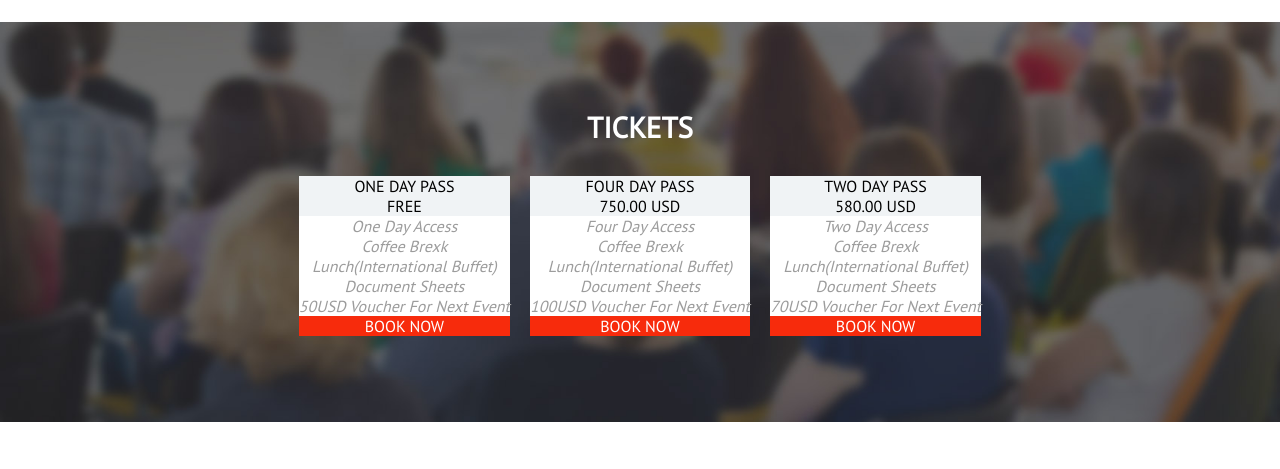
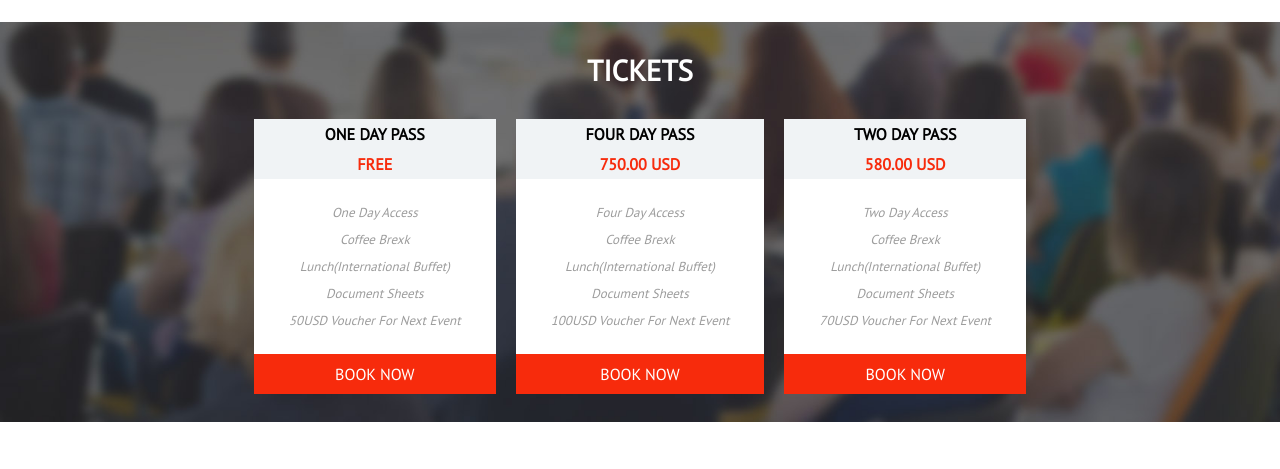
Before and after one commit to davidtrevor97/proj-html-vuejs, a plain HTML site: page index.html in a window 1280 px wide. Shown: the part 2740-3209 px from the top of the page. Drawn offline with nearby package versions, Linux system fonts and the light colour scheme.

Commit message:
commit 15

```diff
--- a/css/style.css
+++ b/css/style.css
@@ -120,6 +120,12 @@ button:hover{
 }
 #se5 .calendar > div:first-child > div:visited {
   background-color: #bf351f;
+}
+#se9 > div > div:hover{
+  transform: scale(1.05);
+  animation: 5s;
+  box-shadow: 5px 10px 8px #888888 ;
+  cursor: pointer;
 }
 #footer1 > *:hover{
   cursor: pointer;
@@ -370,6 +376,7 @@ header{
   margin-top: 30px;
 }
 #se9 > div > div{
+  animation: 0.4s;
   margin: 0 10px 0 10px;
 }
 #se9 > div > div > div:nth-child(2){
@@ -378,6 +385,23 @@ header{
 }
 #se9 > div > div > div:last-child{
   background-color: #f72b0c;
+  padding: 10px;
+}
+#se9 > div > div > div:nth-child(2){
+  padding: 20px 30px;
+}
+#se9 span{
+  font-weight: 800;
+}
+#se9 span:last-child{
+  color: #f72b0c;
+}
+#se9 em{
+  font-size: 13px;
+}
+#se9 em,
+#se9 span{
+  margin: 5px;
 }
 /* section 10 */
 #se10 > div:first-of-type img{
```
